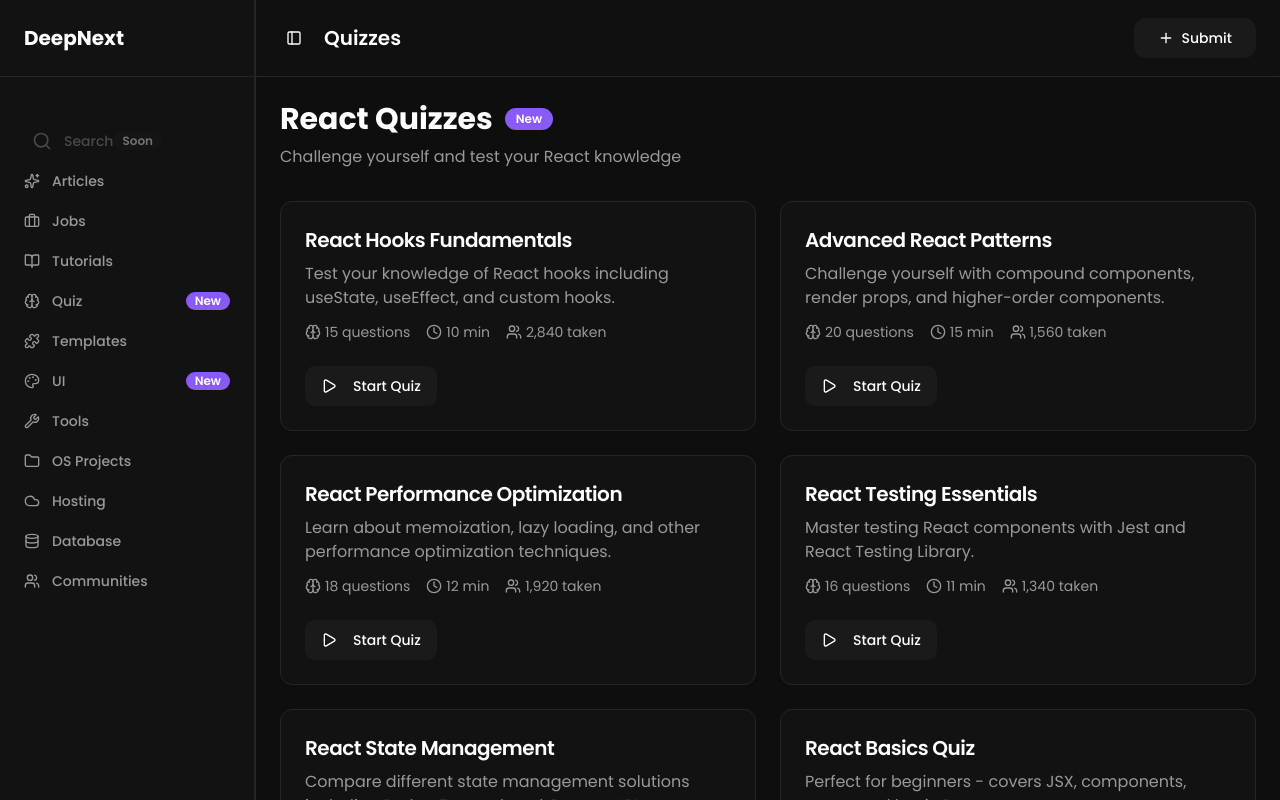
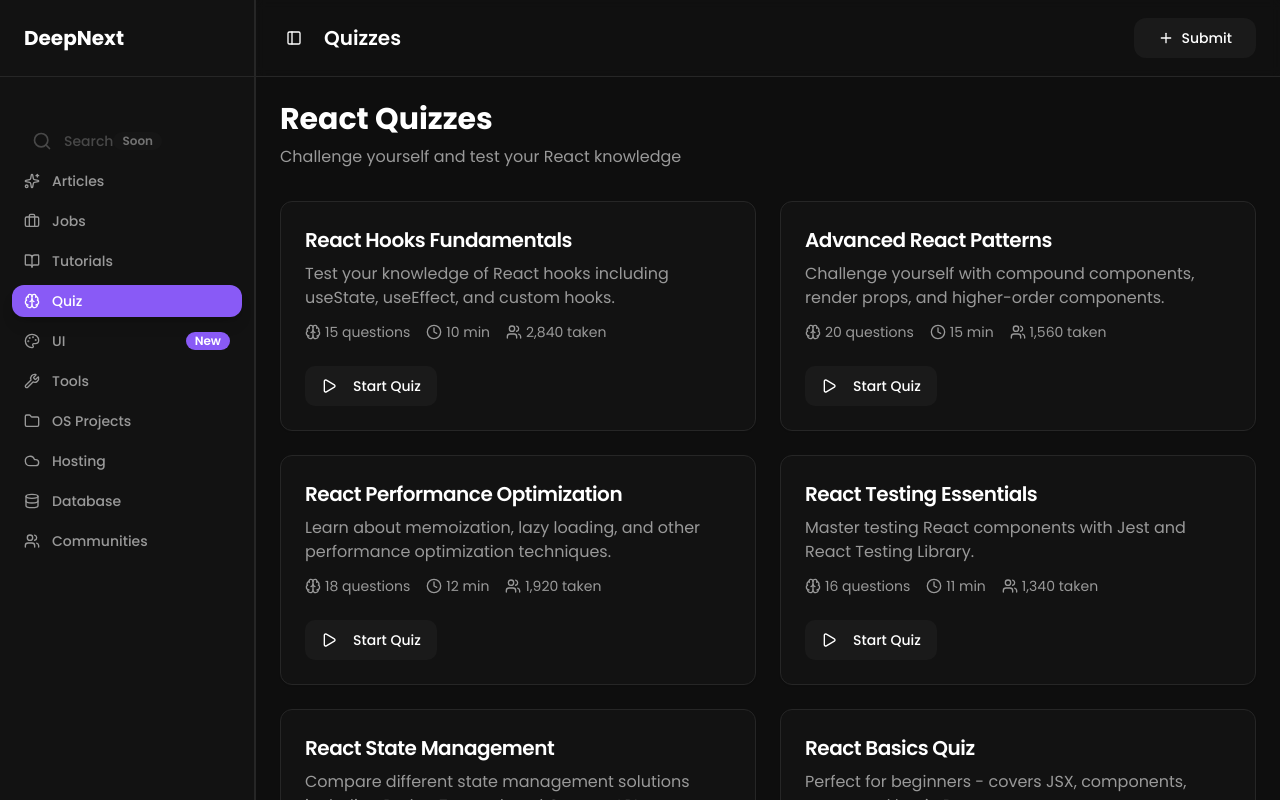
Before and after one commit to codewithfranciss/deepnext, a Next.js app: page /content/quiz in a window 1280 px wide. Shown: the top 800 px of the page. Built offline with nearby package versions, Linux system fonts and the light colour scheme.

Commit message:
quiz page navigation

```diff
--- a/app/content/quiz/page.tsx
+++ b/app/content/quiz/page.tsx
@@ -348,7 +348,6 @@ export default function QuizPage() {
           <div className="mb-6 lg:mb-8">
             <div className="flex items-center gap-3 mb-2">
               <h1 className="text-2xl lg:text-3xl font-bold text-foreground">React Quizzes</h1>
-              <Badge className="bg-primary text-primary-foreground">New</Badge>
             </div>
             <p className="text-muted-foreground">Challenge yourself and test your React knowledge</p>
           </div>
--- a/components/quiz/QuizRunner.tsx
+++ b/components/quiz/QuizRunner.tsx
@@ -3,10 +3,8 @@
 import { useState, useEffect } from "react"
 import { Button } from "@/components/ui/button"
 import { Card, CardContent, CardDescription, CardHeader, CardTitle } from "@/components/ui/card"
-import { Badge } from "@/components/ui/badge"
 import { Progress } from "@/components/ui/progress"
-
-import { X, Clock, CheckCircle, XCircle, Trophy, RotateCcw, ArrowRight, ArrowLeft } from "lucide-react"
+import { X,  CheckCircle, XCircle, Trophy, RotateCcw, ArrowRight, ArrowLeft } from "lucide-react"
 
 interface Question {
   id: number
--- a/components/shared/AppSiderbar.tsx
+++ b/components/shared/AppSiderbar.tsx
@@ -31,8 +31,8 @@ const sidebarItems = [
   { title: "Articles", url: "/content/articles", icon: Sparkles },
   { title: "Jobs", url: "/content/job", icon: Briefcase },
   { title: "Tutorials", url: "/content/tutorial", icon: BookOpen },
-  { title: "Quiz", url: "/quiz", icon: Brain, isNew: true },
-  { title: "Templates", url: "/templates", icon: Puzzle },
+  { title: "Quiz", url: "/content/quiz", icon: Brain},
+  // { title: "Templates", url: "/templates", icon: Puzzle },
   { title: "UI", url: "/ui", icon: Palette, isNew: true },
   { title: "Tools", url: "/content/tools", icon: Wrench },
   { title: "OS Projects", url: "/content/projects", icon: Folder },
```
